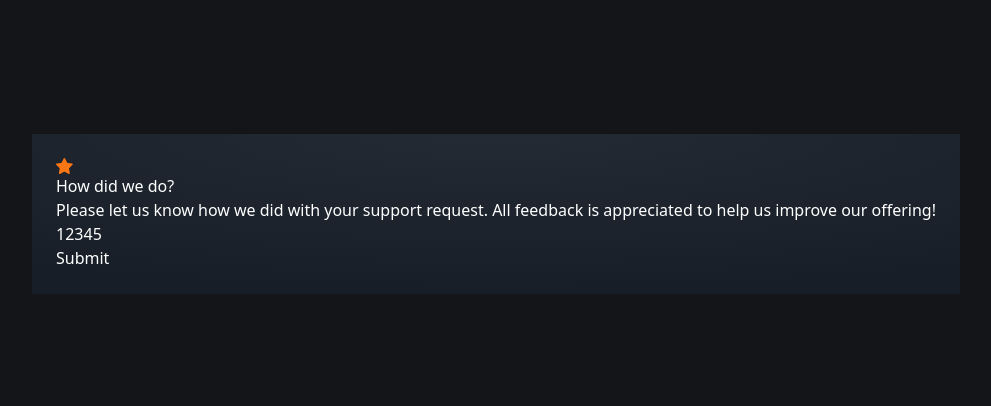
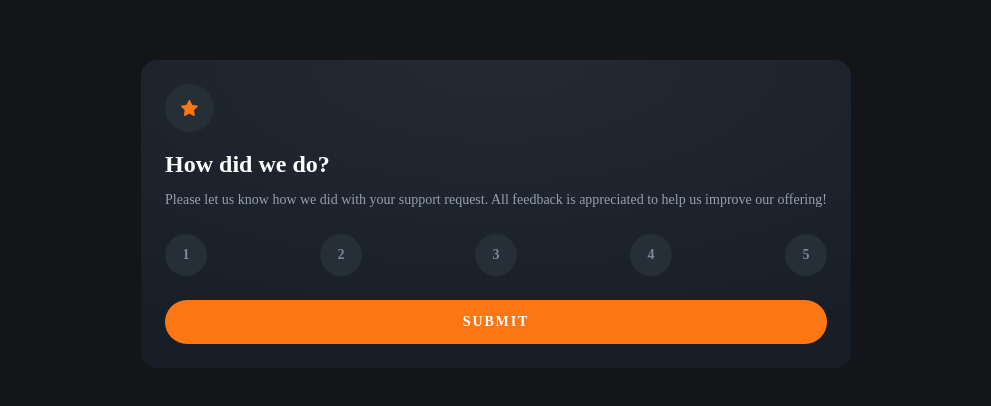
Before and after one commit to robertizinho/feedback2025, a React (Vite) app: page / in a window 1280 px wide. Shown: the part 186-592 px from the top of the page, without its empty margins (144-1135 px from the left). Built offline with nearby package versions, Linux system fonts and the light colour scheme.

Commit message:
primiero card finalizado

```diff
--- a/src/App.jsx
+++ b/src/App.jsx
@@ -2,22 +2,28 @@
 
 export function App() {
   return(
-    <div className="bg-gradient-dark text-white mx-6 p-6">
-      <div>
+    <div className="bg-gradient-dark text-white mx-6 p-6 rounded-2xl font-overpass">
+      <div className="bg-dark-blue w-fit p-4 rounded-full mb-4">
         <img src={iconStar} alt="" />
       </div>
-      <h1>How did we do?</h1>
+      <h1 className="text-2xl font-bold mb-2.5 ">How did we do?</h1>
 
-      <p>Please let us know how we did with your support request. All feedback is appreciated to help us improve our offering!</p>
-      <div>
-        <input type="button"value={1} />
-        <input type="button"value={2} />
-        <input type="button"value={3} />
-        <input type="button"value={4} />
-        <input type="button"value={5} />
+      <p className="text-sm text-light-grey mb-6">Please let us know how we did with your support request. All feedback is appreciated to help us improve our offering!</p>
+      <div className="flex justify-between mb-6">
+        <input type="button"value={1} className="bg-dark-blue w-10.5 h-10.5
+        rounded-full text-medium-grey text-sm font-bold"/>
+        <input type="button"value={2}className="bg-dark-blue w-10.5 h-10.5
+        rounded-full text-medium-grey text-sm font-bold"/>
+        <input type="button"value={3}className="bg-dark-blue w-10.5 h-10.5
+        rounded-full text-medium-grey text-sm font-bold"/>
+        <input type="button"value={4}className="bg-dark-blue w-10.5 h-10.5
+        rounded-full text-medium-grey text-sm font-bold"/>
+        <input type="button"value={5} className="bg-dark-blue w-10.5 h-10.5
+        rounded-full text-medium-grey text-sm font-bold"/>
       </div>
 
-      <button>Submit</button>
+      <button className="bg-orange w-full uppercase tracking-1 font-bold rounded-3xl
+      text-sm py-3"> Submit</button>
     </div>
   )
 }
--- a/src/index.css
+++ b/src/index.css
@@ -2,6 +2,16 @@
 
 @theme{
     --color-very-dark-blue:#131518;
+    --color-dark-blue: #262E38;
+    --color-medium-grey: #7C8798;
+    --color-light-grey: #969FAD;
+    --color-orange: #FC7614;
+
+    --tracking-1: 1.867px;
+
+
+    --font-overpass:"Overpass", "sans-serif"
+
 }
 
 
```
